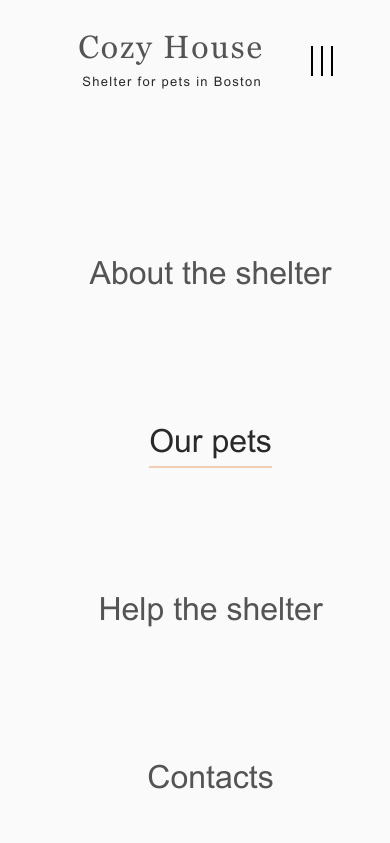
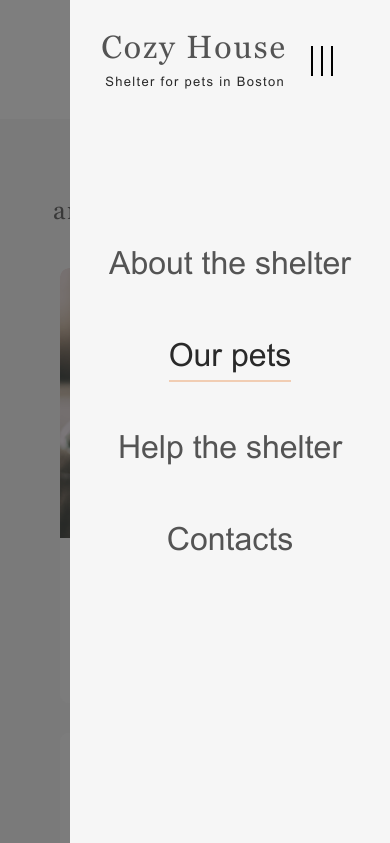
Before and after one commit to KateKaliaha/Shelter, a plain HTML site: page shelter/pages/pets/index.html in a window 390 px wide. Both pictures are taken after a click on the element 322 px from the left and 59 px from the top of the page. Shown: the top 843 px of the page. Drawn offline with Linux system fonts and the light colour scheme.

Commit message:
fix: make changes for burger

```diff
--- a/shelter/pages/main/style.css
+++ b/shelter/pages/main/style.css
@@ -45,6 +45,7 @@ header {
     padding-bottom: 60px;
     width: calc(100% - 80px);
     margin: 0 auto;
+    justify-content: space-between;
 }
 
 h1 {
@@ -81,16 +82,15 @@ h1 {
 }
 
 .list {
+    display: flex;
+    align-items: center;
+}
+.nav-list {
+    display: flex;
+    align-items: center;
     padding: 0;
-    margin: 0;
-    padding-top: 16px;
-}
-.nav-list {
-    display: flex;
-    margin: 0;
-    padding: 0;
-    width: 443px;
     justify-content: space-between;
+    list-style: none;
 }
 
 .nav-item {
@@ -109,13 +109,9 @@ h1 {
 .nav-link {
     text-decoration: none;
     color: #CDCDCD;
-    /* border-bottom: 2px solid #F1CDB3 */
-}
-
-/* a:hover,
-a:focus {
-   text-decoration: solid 2px #F1CDB3;
-} */
+}
+
+
 .last-child {
     margin-right: 0px;
 }
@@ -374,11 +370,7 @@ width: 300px;
     background: #FAFAFA;
 
 }
-.pet-picture {
-
-
-    /* background-repeat: no-repeat; */
-}
+
 
 .pet-picture-img {
     border-radius: 9px 9px 0px 0px;
@@ -391,37 +383,6 @@ width: 300px;
     background: #FFFFFF;
 }
 
-/* .katrine {
-    background: url('../../assets/images/pets-katrine.png');
-}
-
-.jennifer {
-    background: url('../../assets/images/pets-jennifer.png');
-}
-
-.woody {
-    background: url('../../assets/images/pets-woody.png');
-}
-
-.sophia {
-    background: url('../../assets/images/pets-sophia.png');
-}
-
-.timmy {
-    background: url('../../assets/images/pets-timmy.png');
-}
-
-.charly {
-    background: url('../../assets/images/pets-charly.png');
-}
-
-.scarlett {
-    background: url('../../assets/images/pets-scarlet.png');
-}
-
-.freddie {
-    background: url('../../assets/images/pets-freddie.png');
-} */
 .pet {
     background: #FAFAFA;
     height: 435px;
@@ -1390,8 +1351,8 @@ background-repeat: no-repeat;
         justify-content: space-between;
     }
 
-    .header-nav {
-        /* display: none; */
+   .header-nav {
+        display: none;
             position: fixed;
             top: 0;
             left: 0;
@@ -1400,19 +1361,16 @@ background-repeat: no-repeat;
             background-color: rgba(41, 41, 41, 0.6);
             z-index: 2;
             transform: translateX(100%);
-            transition: transform 0.5s;
-
-    }
-
-
-    .logo {
-        z-index: 3;
-
-    }
-
-    .logo.active {
+            transition: transform 0.5s ease-in-out;
+            align-items: flex-end;
+     }
+
+
+
+    .logo.active-logo {
         margin-left: auto;
         margin-right: 43px;
+        z-index: 11;
     }
 
     .burger {
@@ -1420,36 +1378,36 @@ background-repeat: no-repeat;
         width: 30px;
         height: 22px;
         position: relative;
-        z-index:2;
+        z-index:11;
         overflow: hidden;
        padding-top: 59px;
        cursor: pointer;
-       z-index: 3;
+       z-index: 11;
     }
 
     .burger span {
-        /* height: 2px; */
+
         width: 30px;
      border: 1px solid #F1CDB3;
      position: absolute;
         top: 50%;
         left: 50%;
         transform: translate(-50%, -50%);
-        /* background-color: #222222; */
+
         transition: all 0.5s ease-in-out;
-        /* transform: rotate(90deg); */
+
     }
 
     .burger span:nth-of-type(2) {
-        /* transform: rotate(90deg); */
+
         position: absolute;
-        /* left: calc(50% - 25px); */
+
         top: calc(50% - 10px);
     }
     .burger span:nth-of-type(3) {
-        /* transform: rotate(-90deg); */
+
         position: absolute;
-        /* left: calc(50% - 15px); */
+
         top: calc(50% + 10px);
     }
 
@@ -1470,18 +1428,39 @@ background-repeat: no-repeat;
         transform: rotate(-90deg);
     }
 
-    .header-nav.active-nav {
+    /* .header-nav.active-nav {
+
+        display: flex;
+        flex-direction: column;
+        height: 100%;
+    }  */
+
+    .list {
+       flex-direction: column;
+       justify-self: center;
+        height: 100%;
+         width: 100%;
+         z-index: 10;
+         position: fixed;
+         top: 0;
+         right: 0;
+         transform: translateX(100%);
+         align-items: flex-end;
+         background-color: rgba(41, 41, 41, 0.6);
+         transition: all 0.5s ease-in-out;
+
+    }
+
+    .list.active-nav {
+        transform: translateX(0);
+    }
+
+    /* .list.active-nav {
         transform: translateX(0);
         display: flex;
         flex-direction: column;
         height: 100%;
-    }
-
-    .list {
-        /* margin-left: 39px; */
-        height: 100%;
-    }
-
+    } */
     /* .list {
         flex-direction: column;
         justify-content: center;
@@ -1498,20 +1477,12 @@ background-repeat: no-repeat;
       } */
     .nav-list {
         flex-direction: column;
-        /* justify-content: center;
-        align-items: stretch; */
-        padding-top: 233px;
+        justify-content: center;
+        z-index: 11;
         width: 320px;
-        padding-right: 39px;
-        margin-left: auto;
         background-color: #292929;
         height: 100%;
-            /* padding-top: 71px; */
-            /* z-index: 11; */
-            /* width: 320px; */
-            /* height: 100%;
-            background-color: #292929;
-          */
+
     }
 
     .nav-item {
@@ -1522,6 +1493,7 @@ background-repeat: no-repeat;
         line-height: 160%;
         margin: 0;
         padding-bottom: 41px;
+        justify-content: center;
     }
 
     .nav-link {
@@ -1752,7 +1724,7 @@ background-repeat: no-repeat;
 
     .donation-img2 {
         width: 30px;
-        /* margin-left: 15px; */
+
     }
 
     .donation-phone {
--- a/shelter/pages/pets/index.html
+++ b/shelter/pages/pets/index.html
@@ -22,7 +22,7 @@
             <span class="line"></span>
             <span class="line"></span>
         </div>
-            <div class="header-nav">
+            <!-- <div class="header-nav"> -->
                 <nav class="list">
                     <ul class="nav-list">
                         <li class="nav-item" ><a class="nav-link" href="../main/index.html#shelter">About the shelter</a></li>
@@ -31,7 +31,7 @@
                         <li class="nav-item last-child"><a class="nav-link" href="#footer">Contacts</a></li>
                     </ul>
                 </nav>
-            </div>
+            <!-- </div> -->
         </div>
     </header>
     <main class="main-pets">
--- a/shelter/pages/pets/script.js
+++ b/shelter/pages/pets/script.js
@@ -99,53 +99,63 @@ const pet = [
   ]
 
 
+//Burger
 
-
+const btnBurger = document.querySelector('.burger');
+const navWrapper = document.querySelector('.list');
+const body = document.querySelector('.body');
+const navList = document.querySelector('.nav-list');
 const itemLink = document.querySelectorAll('.nav-link');
-const navList = document.querySelector('.nav-list');
-const btnBurger = document.querySelector('.burger');
-const spanBurger = document.querySelectorAll('.line');
-const headerNav = document.querySelector('.header-nav');
 const logo = document.querySelector('.link-logo')
 
 
 
+// const spanBurger = document.querySelectorAll('.line');
+
+
+btnBurger.addEventListener('click', function () {
+
+  navWrapper.classList.toggle('active-nav');
+	btnBurger.classList.toggle('active-btn');
+  body.classList.toggle("active");
+  logo.classList.toggle("active-logo");
+})
+
+
+navWrapper.addEventListener('click', (event) => {
+  if (event.target.classList.contains('list' || 'nav-link')) {
+    navWrapper.classList.toggle('active-nav');
+    body.classList.toggle("active");
+    btnBurger.classList.toggle('active-btn');
+    logo.classList.toggle("active-logo");
+  }
+})
 
 
 function changeStatusLink (event) {
     if (event.target.classList.contains('nav-link')) {
-        itemLink.forEach(el => el.classList.remove('active'));
-        event.target.classList.add('active')
+      if(window.innerWidth >= 768) {
+        itemLink.forEach (el => el.classList.remove('active'));
+        event.target.classList.add('active');
+      } else {
+        itemLink.forEach (el => el.classList.remove('active'));
+        event.target.classList.add('active');
+        navWrapper.classList.toggle('active-nav');
+        body.classList.toggle("active");
+        btnBurger.classList.toggle('active-btn');
+        logo.classList.toggle("active-logo");
+      }
     }
 }
 
 navList.addEventListener('click', changeStatusLink)
-
-btnBurger.addEventListener('click', function(){
-	btnBurger.classList.toggle('active-btn');
-    headerNav.classList.toggle('active-nav');
-    logo.classList.toggle('active-logo')
-    body.classList.toggle("active");
-    setTimeout (logo.classList.toggle("active-logot"))
-})
-
-if(window.innerWidth<=768) {
-    navList.addEventListener('click', function() {
-
-            for (let i = 0; i < itemLink.length; i += 1){
-                btnBurger.classList.remove('active-btn');
-                headerNav.classList.remove('active-nav');
-                logo.classList.remove('active-logo')
-            }
-        })
-    }
 
 
 
      //modal window
 
      const modal = document.querySelector(".modal");
-     const body = document.querySelector(".body");
+    //  const body = document.querySelector(".body");
      const modalContainer = document.querySelector(".modal-container");
      let cardPets = document.querySelectorAll(".pet");
 
--- a/shelter/pages/pets/style.css
+++ b/shelter/pages/pets/style.css
@@ -44,6 +44,7 @@ header {
     padding-bottom: 30px;
     width: calc(100% - 6.25%);
     margin: 0 auto;
+    justify-content: space-between;
 }
 
 .link-logo {
@@ -77,21 +78,20 @@ h1 {
     display: flex;
    flex-wrap: nowrap;
 }
-.header-nav {
-    margin-left: auto;
+
+
+.list {
+        display: flex;
+        align-items: center;
 }
 
-.list {
-    padding: 0;
-    margin: 0;
-    padding-top: 15px;
-}
+
 .nav-list {
     display: flex;
-    margin: 0;
+    align-items: center;
     padding: 0;
-    width: 443px;
     justify-content: space-between;
+    list-style: none;
 }
 
 .nav-item {
@@ -732,7 +732,7 @@ background-repeat: no-repeat;
 	overflow: hidden;
    padding-top: 59px;
    cursor: pointer;
-   z-index: 3;
+   z-index: 11;
    margin-right: 3px;
 }
 
@@ -789,21 +789,37 @@ background-repeat: no-repeat;
     height: 100%;
 }
 .list {
+    flex-direction: column;
+    justify-self: center;
+     height: 100%;
+      width: 100%;
+      z-index: 10;
+      position: fixed;
+      top: 0;
+      right: 0;
+      transform: translateX(100%);
+      align-items: flex-end;
+      background-color: rgba(41, 41, 41, 0.6);
+      transition: all 0.5s ease-in-out;
+}
+.list.active-nav {
+    transform: translateX(0);
+}
 
-    height: 100%;
-}
-.active-logot {
+.link-logo.active-logo {
     margin-left: auto;
-    margin-right: 43px;
+    margin-right: 20px;
+    z-index: 11;
 }
 
 .nav-list {
     flex-direction: column;
-    padding-top: 233px;
-    width: 320px;
-    padding-right: 39px;
-    margin-left: auto;
-    height: 100%;
+        justify-content: center;
+        z-index: 11;
+        width: 320px;
+        background-color: #F6F6F6;
+        height: 100%;
+
 }
 
 .nav-item {
```
Also changed, not shown: shelter/pages/main/index.html (+2 -2 lines), shelter/pages/main/script.js (+38 -24 lines).
